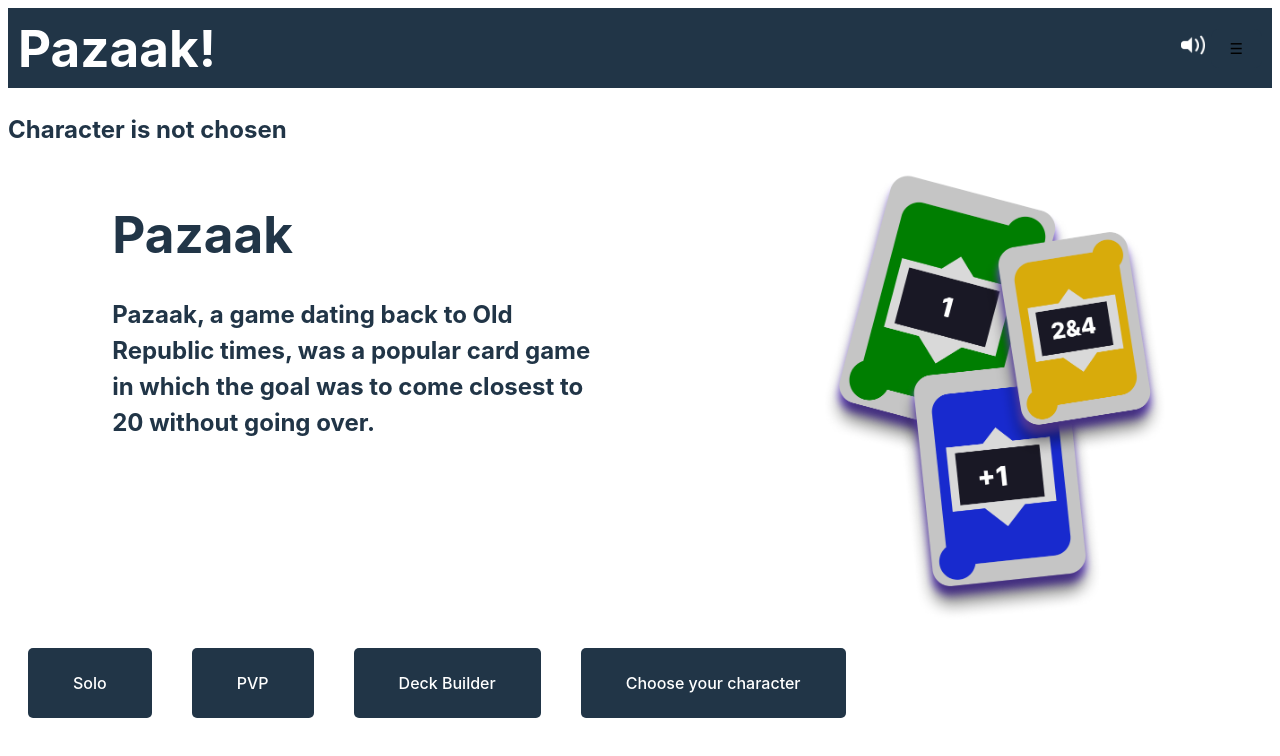
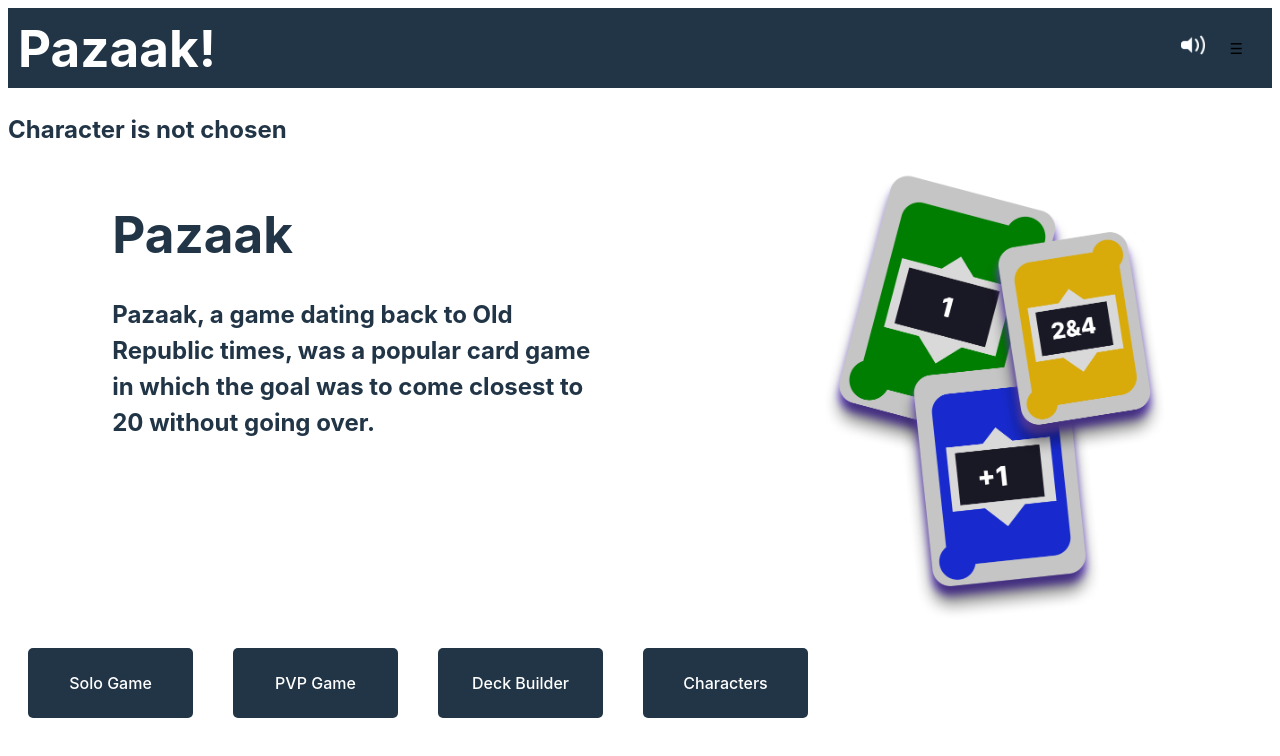
Before and after one commit to abasile1-tech/PazaakPadawan, a React (Vite) app in the folder client/: page / in a window 1280 px wide. Shown: the top 756 px of the page. Built offline with nearby package versions, Linux system fonts and the light colour scheme.

Commit message:
changed the home page buttons and a HBM button

```diff
--- a/client/src/App.css
+++ b/client/src/App.css
@@ -150,16 +150,17 @@
 .buttons button {
   background-color: #213547;
   color: white;
-  padding: 25px 45px;
+  padding: 10px;
   border: none;
   cursor: pointer;
   border-radius: 5px;
   margin: 20px;
+  height: 70px;
+  width: 165px;
 }
 
 .solo-button {
   background-color: #213547;
-
 }
 
 .pvp-button {
--- a/client/src/components/Header.tsx
+++ b/client/src/components/Header.tsx
@@ -38,7 +38,7 @@ function Header({ musicChoice }: MusicChoiceProps) {
                       <Link to="/deck">Deck Builder</Link>
                     </li>
                     <li>
-                      <Link to="/character">Choose Character</Link>
+                      <Link to="/character">Characters</Link>
                     </li>
                   </ul>
                 </nav>
--- a/client/src/components/HomePage.tsx
+++ b/client/src/components/HomePage.tsx
@@ -28,16 +28,16 @@ function HomePage() {
 
       <div className="buttons">
         <Link to="/solo">
-          <button className="solo-button">Solo</button>
+          <button className="solo-button">Solo Game</button>
         </Link>
         <Link to="/pvp">
-          <button className="pvp-button">PVP</button>
+          <button className="pvp-button">PVP Game</button>
         </Link>
         <Link to="/deck">
           <button className="deck-button">Deck Builder</button>
         </Link>
         <Link to="/character">
-          <button className="character-button">Choose your character</button>
+          <button className="character-button">Characters </button>
         </Link>
       </div>
     </div>
```
